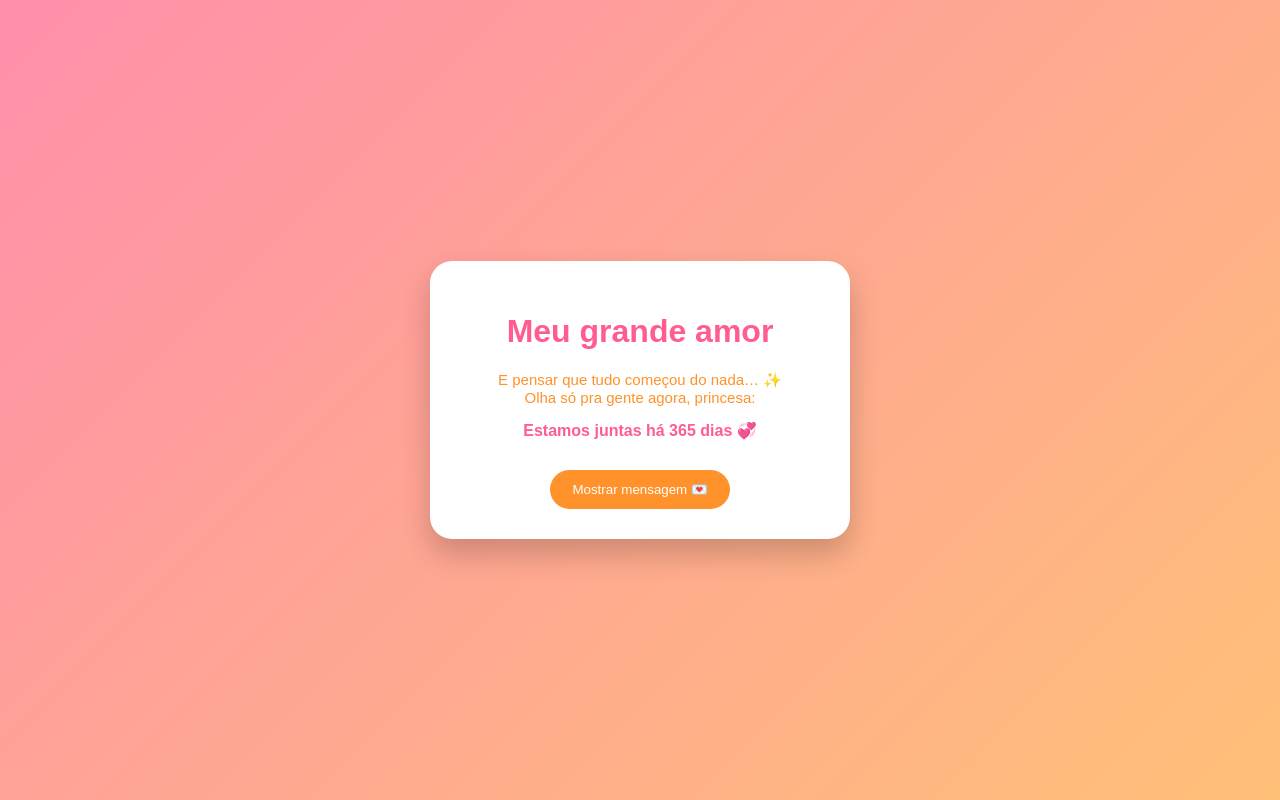
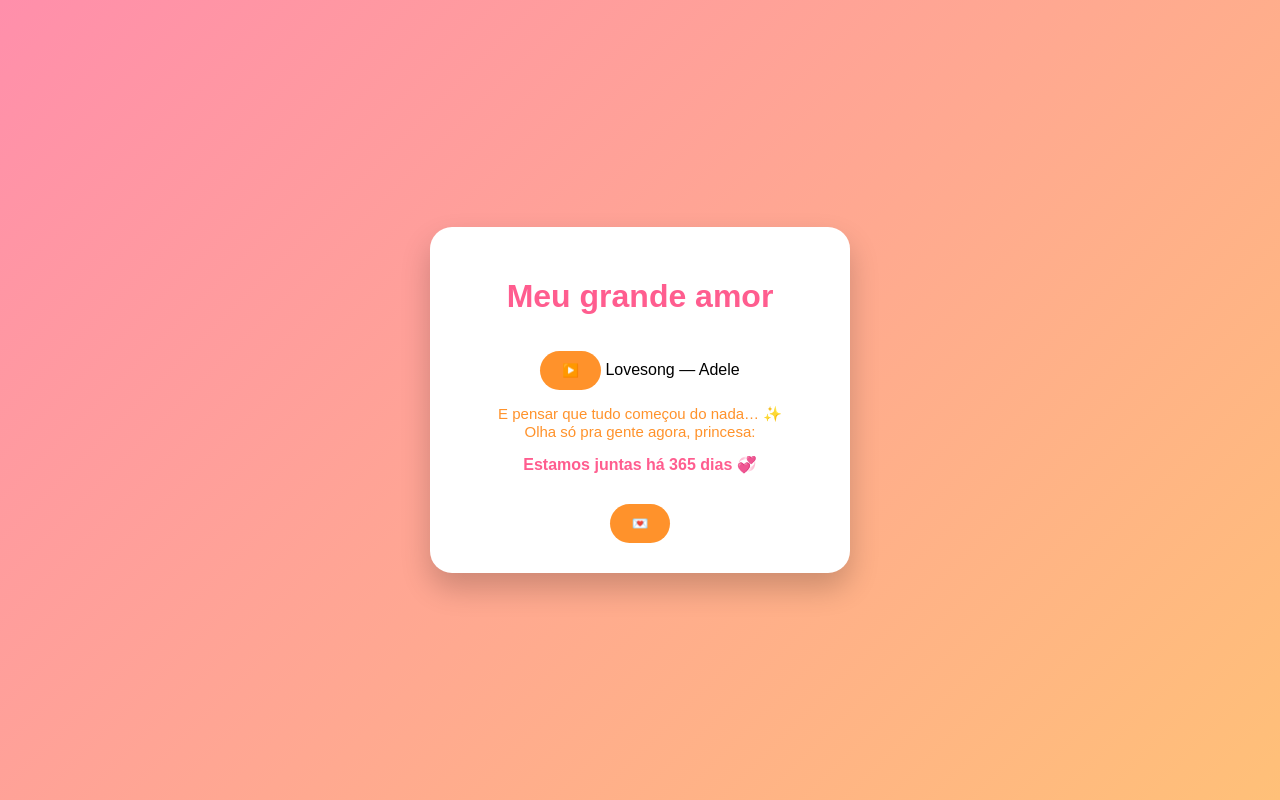
Before and after one commit to dudaquebratudo123/meu-grande-amor, a plain HTML site: page index.html in a window 1280 px wide. Drawn offline with Linux system fonts and the light colour scheme.

Commit message:
Update index.html

```diff
--- a/index.html
+++ b/index.html
@@ -15,6 +15,15 @@
 
   <h1>Meu grande amor</h1>
 
+  <div class="player">
+  <button id="playBtn">▶️</button>
+  <span class="song">
+    Lovesong — Adele
+  </span>
+</div>
+
+<audio id="music" src="lovesong.mp3"></audio>
+
   <p class="intro">
     E pensar que tudo começou do nada… ✨<br>
     Olha só pra gente agora, princesa:
@@ -22,7 +31,7 @@
 
   <p id="contador" class="contador"></p>
 
-  <button onclick="mostrarMensagem()">Mostrar mensagem 💌</button>
+  <button onclick="mostrarMensagem()">💌</button>
 
   <div id="mensagem" class="escondido poesia">
 
```
